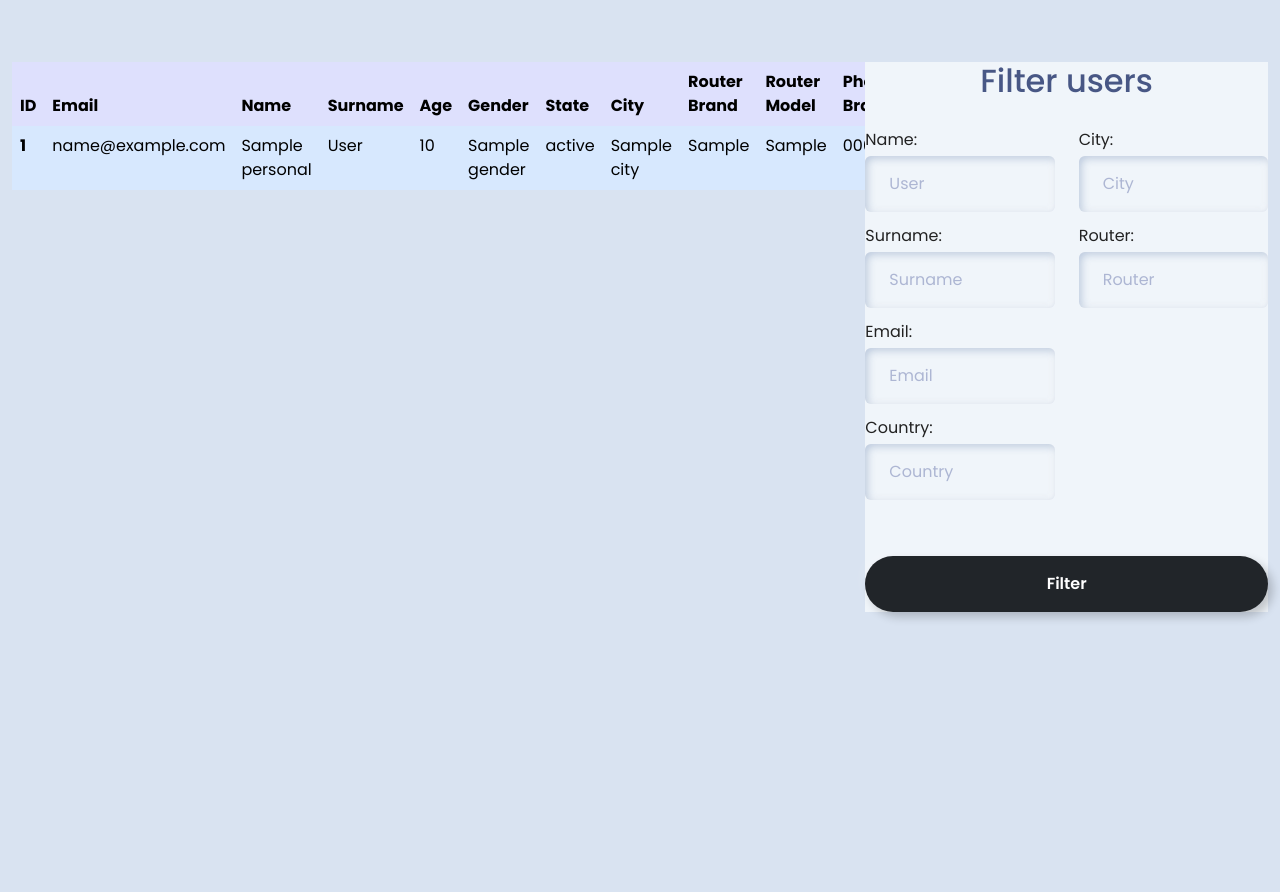
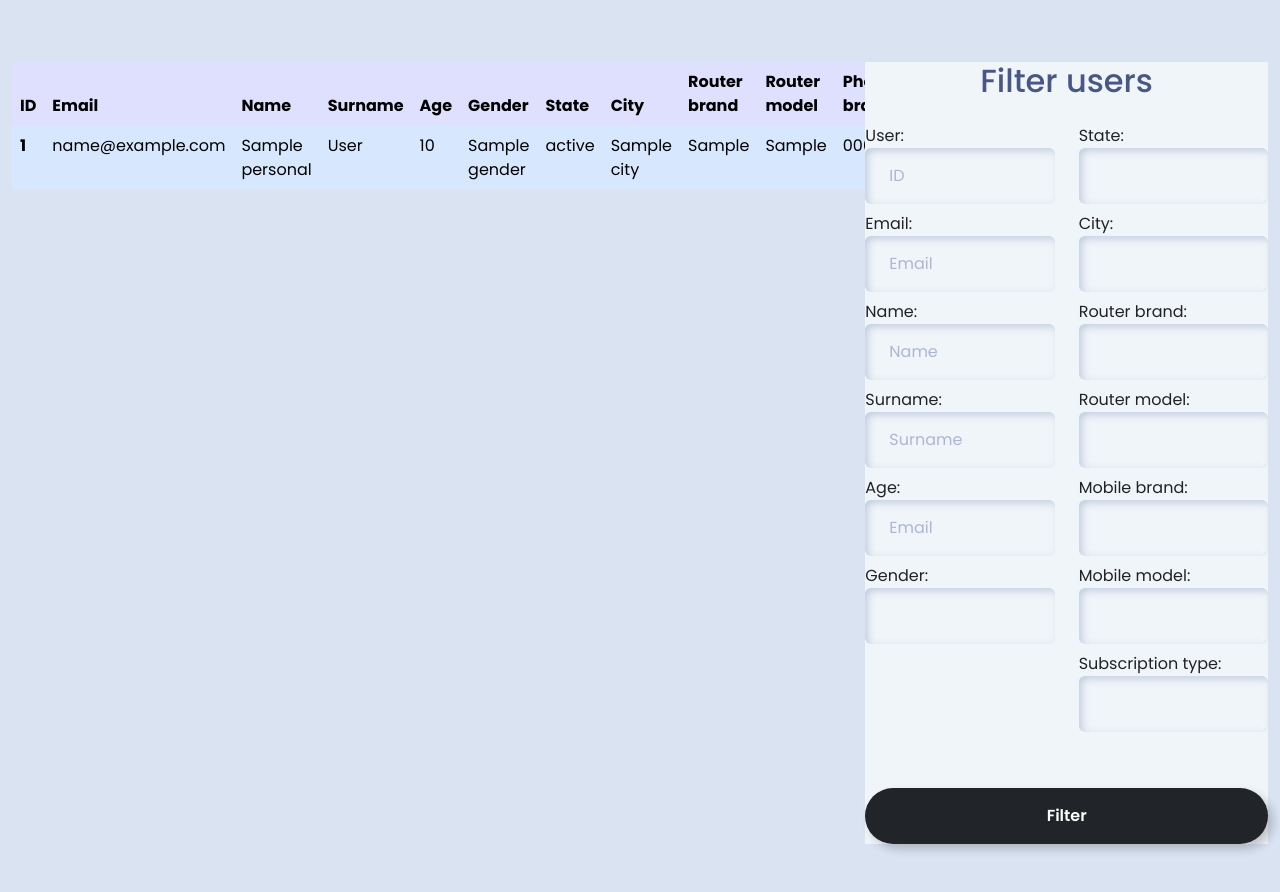
Before and after one commit to WSokoll/TelcoClientContextAggregationService, a Python web app: template app/templates/admin.jinja in a window 1280 px wide. Shown: the part 56-948 px from the top of the page. Before the commit the page ends 676 px from the top, so only its background shows below. Run offline with Jinja, Linux system fonts and the light colour scheme; the template is opened without the code that fills it: most values are stand-ins (such as "Sample title", 1, 10 or a date in 2020); form fields are guessed from the names that the template uses; some libraries are stand-ins or nearby versions.

Commit message:
User filtering

```diff
--- a/app/templates/_macros.html
+++ b/app/templates/_macros.html
@@ -59,3 +59,36 @@
 {% macro prop_next() -%}
   {% if 'next' in request.args %}?next={{ request.args.next|urlencode }}{% endif %}
 {%- endmacro %}
+
+{% macro render_admin_with_errors(field, class='', placeholder='', autofocus=false) %}
+  <div class="fs-div mb-2 {{ 'mx-3' if field.type == 'RadioField' else '' }}" id="{{ field.id~'-div'|default('fs-field') }}">
+    {% if field.type == 'SelectField' %}
+      <select id="{{ field.id }}" class="{{ class }}" aria-describedby="input-{{ field.name }}-error" autofocus="{{ autofocus }}" name="{{ field.name }}">
+        {% for option in field %}
+          {% if loop.first %}
+            <option value="" disabled selected>Please select one of the options</option>
+          {% endif %}
+          {{ option }}
+        {% endfor %}
+      </select>
+    {% elif field.type == 'RadioField' %}
+      {% for option in field %}
+        <div class="mx-2">
+          {{ option }}
+          <label for="{{ option.id }}">{{ option.label }}</label>
+        </div>
+      {% endfor %}
+    {% else %}
+      {{ field(**{'class': class, 'autofocus': autofocus, 'placeholder': placeholder, 'aria-describedby': 'input-' ~ field.name ~ '-error'})|safe }}
+    {% endif %}
+    {% if field.errors %}
+      {% if field.type == 'RecaptchaField' %}
+        <div id="input-{{ field.name }}-error" class="form-text text-danger">Recaptcha must be filled in correctly</div>
+      {% else %}
+        {% for error in field.errors %}
+          <div id="input-{{ field.name }}-error" class="form-text text-danger">{{ error }}</div>
+        {% endfor %}
+      {% endif %}
+    {% endif %}
+  </div>
+{% endmacro %}
--- a/app/templates/admin.jinja
+++ b/app/templates/admin.jinja
@@ -1,5 +1,5 @@
 {% extends 'base.jinja' %}
-{% from "_macros.html" import render_field_with_errors, render_form_errors %}
+{% from "_macros.html" import render_admin_with_errors, render_form_errors, render_field %}
 {% block head %}
 <link href='https://unpkg.com/boxicons@2.1.1/css/boxicons.min.css' rel='stylesheet'>
 <link rel="stylesheet" href="{{ url_for('static', filename='css/chatbox.css') }}">
@@ -19,10 +19,11 @@
                         <th scope="col">Gender</th>
                         <th scope="col">State</th>
                         <th scope="col">City</th>
-                        <th scope="col">Router Brand</th>
-                        <th scope="col">Router Model</th>
-                        <th scope="col">Phone Brand</th>
-                        <th scope="col">Phone Model</th>
+                        <th scope="col">Router brand</th>
+                        <th scope="col">Router model</th>
+                        <th scope="col">Phone brand</th>
+                        <th scope="col">Phone model</th>
+                        <th scope="col">Subscription type</th>
                     </tr>
                 </thead>
                 <tbody>
@@ -40,6 +41,7 @@
                         <td>{{ user.technicalData.modemRouterModel }}</td>
                         <td>{{ user.technicalData.mobilePhoneBrand }}</td>
                         <td>{{ user.technicalData.mobilePhoneModel }}</td>
+                        <td>{{ user.crmData.subscriptionType }}</td>
                     </tr>
                     {% endfor %}
                 </tbody>
@@ -50,34 +52,39 @@
             <div class="bg-light">
                 <div class="card-body">
                     <h2 class="card-title mb-4 text-center">Filter users</h2>
-                    <form method="POST" action="{{ url_for('admin.get_context') }}">
+                    <form method="POST" action="{{ url_for('admin.filter_users') }}">
                         {{ form.csrf_token }}
                         {{ render_form_errors(form) }}
                         <div class="row justify-content-center">
                             <div class="col">
-                                {{ form.name.label(class="mb-1 mt-1") }}:
-                                {{ render_field_with_errors(form.name, class='form-control w-100', placeholder='User')
-                                }}
-                                {{ form.surname.label(class="mb-1 mt-1") }}:
-                                {{ render_field_with_errors(form.surname, class='form-control w-100',
-                                placeholder='Surname') }}
-
-                                {{ form.email.label(class="mb-1 mt-1") }}:
-                                {{ render_field_with_errors(form.email, class='form-control w-100', placeholder='Email')
-                                }}
-
-                                {{ form.country.label(class="mb-1 mt-1") }}:
-                                {{ render_field_with_errors(form.country, class='form-control w-100',
-                                placeholder='Country') }}
+                                {{ form.user_id.label(class="") }}:
+                                {{ render_admin_with_errors(form.user_id, class='form-control w-100', placeholder='ID')}}
+                                {{ form.email.label(class="") }}:
+                                {{ render_admin_with_errors(form.email, class='form-control w-100', placeholder='Email')}}
+                                {{ form.name.label(class="") }}:
+                                {{ render_admin_with_errors(form.name, class='form-control w-100', placeholder='Name')}}
+                                {{ form.surname.label(class="") }}:
+                                {{ render_admin_with_errors(form.surname, class='form-control w-100',placeholder='Surname') }}
+                                {{ form.age.label(class="") }}:
+                                {{ render_admin_with_errors(form.age, class='form-control w-100', placeholder='Email')}}
+                                {{ form.gender.label(class="") }}:
+                                {{ render_admin_with_errors(form.gender, class='form-control w-100')}}
                             </div>
                             <div class="col">
-                                {{ form.city.label(class="mb-1 mt-1") }}:
-                                {{ render_field_with_errors(form.city, class='form-control w-100', placeholder='City')
-                                }}
-
-                                {{ form.router.label(class="mb-1 mt-1") }}:
-                                {{ render_field_with_errors(form.router, class='form-control w-100',
-                                placeholder='Router') }}
+                                {{ form.state.label(class="") }}:
+                                {{ render_admin_with_errors(form.state, class='form-control w-100') }}
+                                {{ form.city.label(class="") }}:
+                                {{ render_admin_with_errors(form.city, class='form-control w-100')}}
+                                {{ form.router_brand.label(class="") }}:
+                                {{ render_admin_with_errors(form.router_brand, class='form-control w-100') }}
+                                {{ form.router_model.label(class="") }}:
+                                {{ render_admin_with_errors(form.router_model, class='form-control w-100') }}
+                                {{ form.mobile_brand.label(class="") }}:
+                                {{ render_admin_with_errors(form.mobile_brand, class='form-control w-100') }}
+                                {{ form.mobile_model.label(class="") }}:
+                                {{ render_admin_with_errors(form.mobile_model, class='form-control w-100') }}
+                                {{ form.subscription_type.label(class="") }}:
+                                {{ render_admin_with_errors(form.subscription_type, class='form-control w-100') }}
                             </div>
                         </div>
                         <br>
```
Also changed, not shown: app/api/users.py (+9 -2 lines), app/forms/admin_context_form.py (+13 -7 lines), app/views/admin.py (+78 -3 lines).
